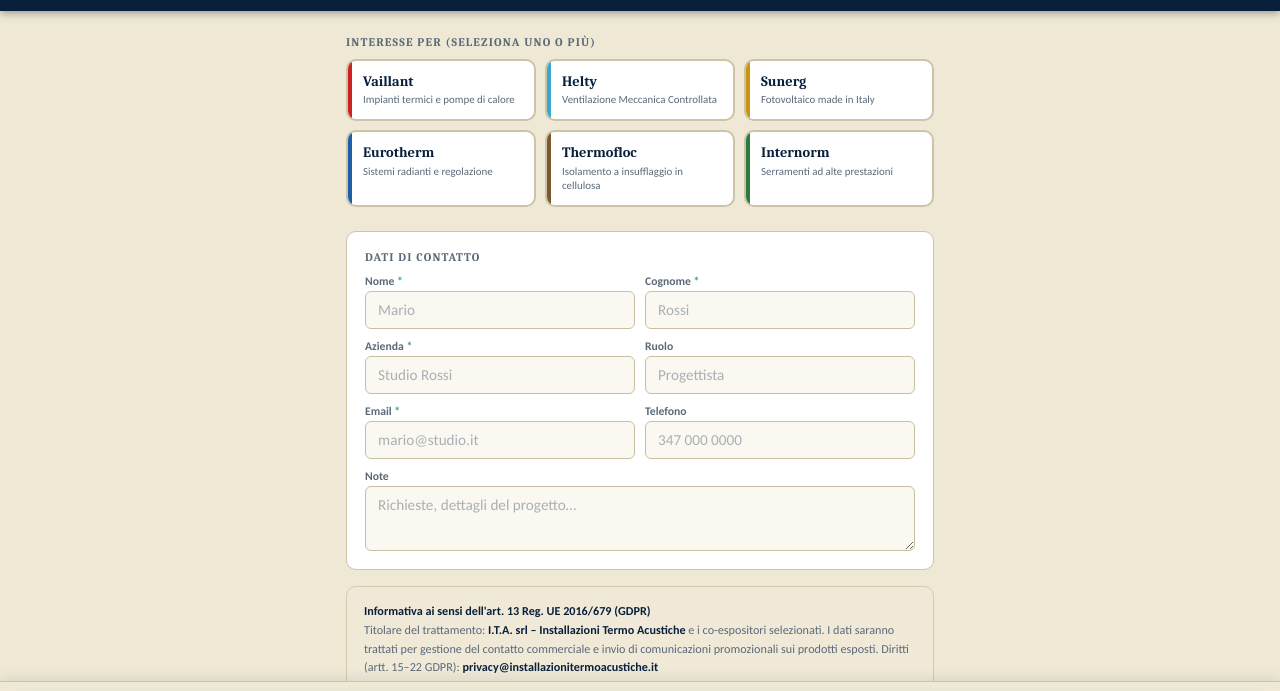
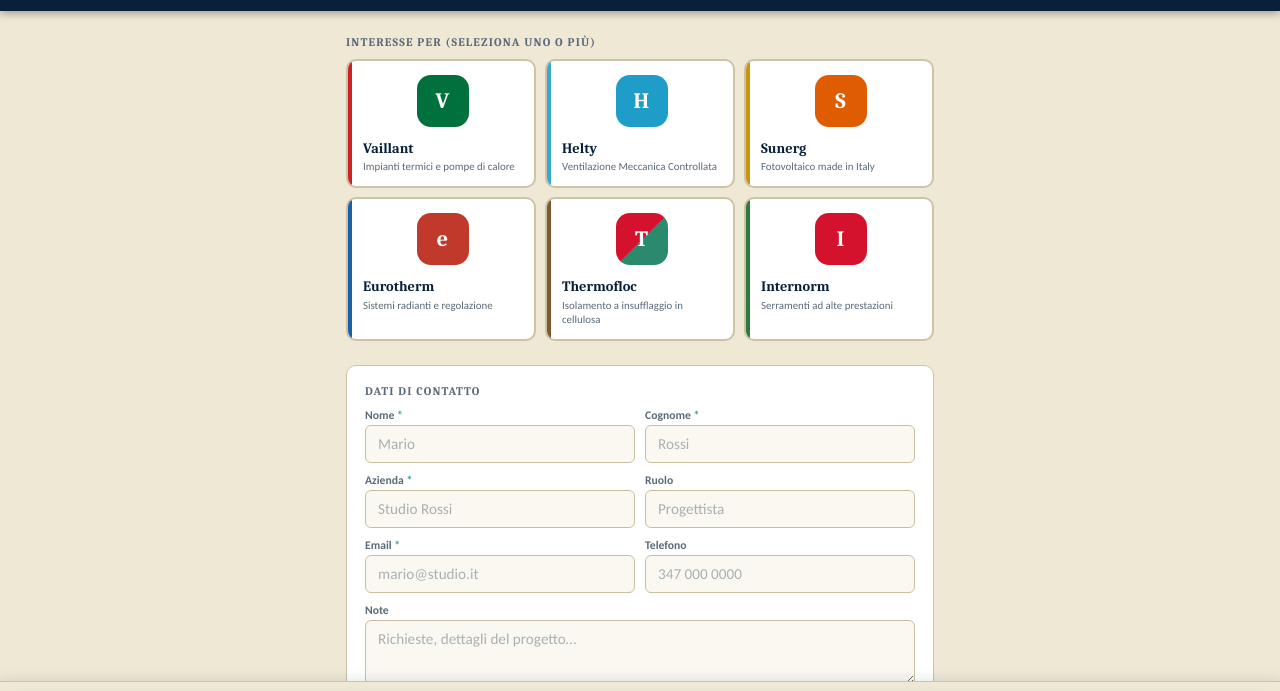
Before and after one commit to ivaldo1997-gestionale/bcad-2026, a plain HTML site: page index.html in a window 1280 px wide. Shown: the part 46-737 px from the top of the page. Drawn offline with Linux system fonts and the light colour scheme.

Commit message:
Add files via upload

```diff
--- a/index.html
+++ b/index.html
@@ -66,7 +66,10 @@
 .esp-wrap{margin-bottom:24px}
 .esp-grid{display:grid;grid-template-columns:repeat(2,1fr);gap:9px}
 @media(min-width:430px){.esp-grid{grid-template-columns:repeat(3,1fr)}}
-.esp-card{background:var(--surface);border:2px solid var(--border);border-radius:10px;padding:12px 12px 12px 15px;cursor:pointer;display:flex;flex-direction:column;gap:3px;position:relative;overflow:hidden;user-select:none;transition:border-color .15s,background .15s;-webkit-tap-highlight-color:transparent}
+
+  .logo-badge{width:52px;height:52px;border-radius:14px;display:flex;align-items:center;justify-content:center;font-family:'Caladea',Georgia,serif;font-weight:700;font-size:22px;color:#fff;margin:2px auto 10px;line-height:1;flex-shrink:0;}
+
+  .esp-card{background:var(--surface);border:2px solid var(--border);border-radius:10px;padding:12px 12px 12px 15px;cursor:pointer;display:flex;flex-direction:column;gap:3px;position:relative;overflow:hidden;user-select:none;transition:border-color .15s,background .15s;-webkit-tap-highlight-color:transparent}
 .esp-card::before{content:'';position:absolute;left:0;top:0;bottom:0;width:4px;background:var(--bc,var(--border))}
 .esp-card.sel{border-color:var(--teal);background:var(--teal-lt)}
 .ck{position:absolute;top:7px;right:7px;width:17px;height:17px;border-radius:50%;background:var(--teal);display:none;align-items:center;justify-content:center}
@@ -204,12 +207,12 @@
     <div class="esp-wrap">
       <span class="lbl">Interesse per (seleziona uno o più)</span>
       <div class="esp-grid" id="esp-grid">
-        <div class="esp-card" data-n="Vaillant"   style="--bc:var(--c-v)" tabindex="0" role="checkbox" aria-checked="false"><div class="ck"><svg viewBox="0 0 10 10" fill="none"><path d="M1.5 5l2.5 2.5L8.5 2" stroke="#fff" stroke-width="1.8" stroke-linecap="round" stroke-linejoin="round"/></svg></div><span class="en">Vaillant</span><span class="ed">Impianti termici e pompe di calore</span></div>
-        <div class="esp-card" data-n="Helty"      style="--bc:var(--c-h)" tabindex="0" role="checkbox" aria-checked="false"><div class="ck"><svg viewBox="0 0 10 10" fill="none"><path d="M1.5 5l2.5 2.5L8.5 2" stroke="#fff" stroke-width="1.8" stroke-linecap="round" stroke-linejoin="round"/></svg></div><span class="en">Helty</span><span class="ed">Ventilazione Meccanica Controllata</span></div>
-        <div class="esp-card" data-n="Sunerg"     style="--bc:var(--c-s)" tabindex="0" role="checkbox" aria-checked="false"><div class="ck"><svg viewBox="0 0 10 10" fill="none"><path d="M1.5 5l2.5 2.5L8.5 2" stroke="#fff" stroke-width="1.8" stroke-linecap="round" stroke-linejoin="round"/></svg></div><span class="en">Sunerg</span><span class="ed">Fotovoltaico made in Italy</span></div>
-        <div class="esp-card" data-n="Eurotherm"  style="--bc:var(--c-e)" tabindex="0" role="checkbox" aria-checked="false"><div class="ck"><svg viewBox="0 0 10 10" fill="none"><path d="M1.5 5l2.5 2.5L8.5 2" stroke="#fff" stroke-width="1.8" stroke-linecap="round" stroke-linejoin="round"/></svg></div><span class="en">Eurotherm</span><span class="ed">Sistemi radianti e regolazione</span></div>
-        <div class="esp-card" data-n="Thermofloc" style="--bc:var(--c-t)" tabindex="0" role="checkbox" aria-checked="false"><div class="ck"><svg viewBox="0 0 10 10" fill="none"><path d="M1.5 5l2.5 2.5L8.5 2" stroke="#fff" stroke-width="1.8" stroke-linecap="round" stroke-linejoin="round"/></svg></div><span class="en">Thermofloc</span><span class="ed">Isolamento a insufflaggio in cellulosa</span></div>
-        <div class="esp-card" data-n="Internorm"  style="--bc:var(--c-i)" tabindex="0" role="checkbox" aria-checked="false"><div class="ck"><svg viewBox="0 0 10 10" fill="none"><path d="M1.5 5l2.5 2.5L8.5 2" stroke="#fff" stroke-width="1.8" stroke-linecap="round" stroke-linejoin="round"/></svg></div><span class="en">Internorm</span><span class="ed">Serramenti ad alte prestazioni</span></div>
+        <div class="esp-card" data-n="Vaillant"   style="--bc:var(--c-v)" tabindex="0" role="checkbox" aria-checked="false"><div class="ck"><svg viewBox="0 0 10 10" fill="none"><path d="M1.5 5l2.5 2.5L8.5 2" stroke="#fff" stroke-width="1.8" stroke-linecap="round" stroke-linejoin="round"/></svg></div><div class="logo-badge" style="background:#00703C">V</div><span class="en">Vaillant</span><span class="ed">Impianti termici e pompe di calore</span></div>
+        <div class="esp-card" data-n="Helty"      style="--bc:var(--c-h)" tabindex="0" role="checkbox" aria-checked="false"><div class="ck"><svg viewBox="0 0 10 10" fill="none"><path d="M1.5 5l2.5 2.5L8.5 2" stroke="#fff" stroke-width="1.8" stroke-linecap="round" stroke-linejoin="round"/></svg></div><div class="logo-badge" style="background:#1E9DC8">H</div><span class="en">Helty</span><span class="ed">Ventilazione Meccanica Controllata</span></div>
+        <div class="esp-card" data-n="Sunerg"     style="--bc:var(--c-s)" tabindex="0" role="checkbox" aria-checked="false"><div class="ck"><svg viewBox="0 0 10 10" fill="none"><path d="M1.5 5l2.5 2.5L8.5 2" stroke="#fff" stroke-width="1.8" stroke-linecap="round" stroke-linejoin="round"/></svg></div><div class="logo-badge" style="background:#E05C00">S</div><span class="en">Sunerg</span><span class="ed">Fotovoltaico made in Italy</span></div>
+        <div class="esp-card" data-n="Eurotherm"  style="--bc:var(--c-e)" tabindex="0" role="checkbox" aria-checked="false"><div class="ck"><svg viewBox="0 0 10 10" fill="none"><path d="M1.5 5l2.5 2.5L8.5 2" stroke="#fff" stroke-width="1.8" stroke-linecap="round" stroke-linejoin="round"/></svg></div><div class="logo-badge" style="background:#C0392B">e</div><span class="en">Eurotherm</span><span class="ed">Sistemi radianti e regolazione</span></div>
+        <div class="esp-card" data-n="Thermofloc" style="--bc:var(--c-t)" tabindex="0" role="checkbox" aria-checked="false"><div class="ck"><svg viewBox="0 0 10 10" fill="none"><path d="M1.5 5l2.5 2.5L8.5 2" stroke="#fff" stroke-width="1.8" stroke-linecap="round" stroke-linejoin="round"/></svg></div><div class="logo-badge" style="background:linear-gradient(135deg,#D4122E 50%,#2B8A6E 50%)">T</div><span class="en">Thermofloc</span><span class="ed">Isolamento a insufflaggio in cellulosa</span></div>
+        <div class="esp-card" data-n="Internorm"  style="--bc:var(--c-i)" tabindex="0" role="checkbox" aria-checked="false"><div class="ck"><svg viewBox="0 0 10 10" fill="none"><path d="M1.5 5l2.5 2.5L8.5 2" stroke="#fff" stroke-width="1.8" stroke-linecap="round" stroke-linejoin="round"/></svg></div><div class="logo-badge" style="background:#D4122E">I</div><span class="en">Internorm</span><span class="ed">Serramenti ad alte prestazioni</span></div>
       </div>
       <div class="ferr" id="esp-err">Seleziona almeno un espositore</div>
     </div>
```
